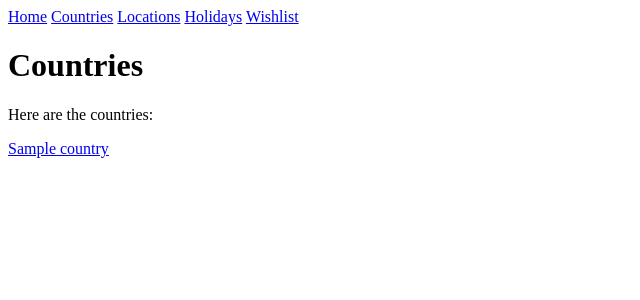
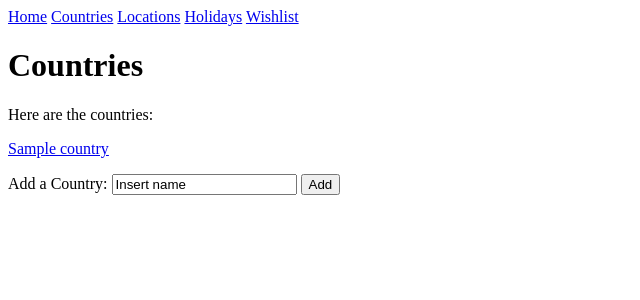
Before and after one commit to mr-mckenzie/Gravel-Travel, a Flask app: page /countries in a window 1280 px wide. Shown: the top 300 px of the page, without its empty margins (0-640 px from the left). Run offline with Flask 3, Linux system fonts and the light colour scheme; a database or web service that is not in the repository returns one stand-in record (values such as "Sample title"); some libraries are stand-ins or nearby versions.

Commit message:
created deletion of  wishlist entries and add new country record

```diff
--- a/controllers/country_controller.py
+++ b/controllers/country_controller.py
@@ -1,5 +1,5 @@
 # import flask
-from flask import Flask, render_template, Blueprint
+from flask import Flask, render_template, Blueprint, request, redirect
 from models.location import Location
 from models.location import Country
 import repositories.location_repository as location_repo
@@ -13,6 +13,16 @@ def view_all_countries():
     all_countries = country_repo.select_all()
     return render_template('countries/index.jinja', input_countries = all_countries)
 
+#add a country
+@countries_blueprint.route('/countries', methods=['POST'])
+def add_a_country():
+    new_country_name =request.form['name']
+    print(f'THIS IS NEW COUNTRY NAME: {new_country_name}')
+    new_country = Country(new_country_name)
+    print(f'THIS IS NEW COUNTRY INSTANCE: {new_country.__dict__}')
+    country_repo.save(new_country)
+    return redirect('/countries')
+
 #show single country listing all locations
 @countries_blueprint.route('/countries/<id>')
 def view_single_country(id):
--- a/templates/countries/index.jinja
+++ b/templates/countries/index.jinja
@@ -11,4 +11,10 @@
 
 {% endfor %}
 
+<form action="/countries" method="post">
+<label for="name">Add a Country:</label>
+    <input type="text" value="Insert name" name="name" id="name">
+    <input type="submit" value="Add" >
+</form>
+
 {% endblock %}
--- a/templates/wishlist/index.jinja
+++ b/templates/wishlist/index.jinja
@@ -10,8 +10,8 @@
 <p> {{ wish_location.name }}, {{wish_location.country.name}} </p>
 
 <form action="/wishlist/{{ wish_location.id }}/delete" method="POST">
-        <input type="submit" value="delete" />
-      </form>
+    <input type="submit" value="delete" />
+</form>
 
 {% endfor %}
 
```
Also changed, not shown: controllers/holidays_controller.py (+7 -1 lines), repositories/holiday_repository.py (+7 -8 lines), templates/holidays/index.jinja (+9 -0 lines).
